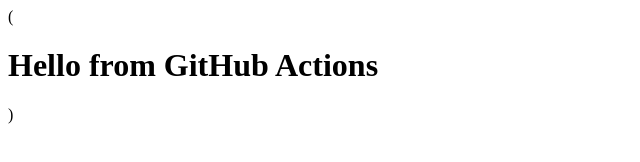
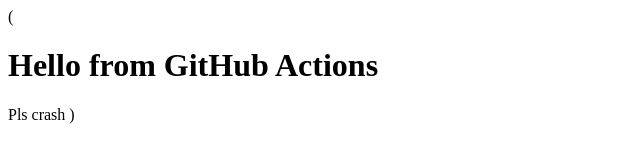
Before and after one commit to ChaseStephens3/Lab-2, a plain HTML site: page index.html in a window 1280 px wide. Shown: the full height of the page, 0-640 px from the left. Drawn offline with Linux system fonts and the light colour scheme.

Commit message:
First crash
crash 1

```diff
--- a/index.html
+++ b/index.html
@@ -3,4 +3,5 @@
 <html>
   <head><meta charset="utf-8"><title>My Page</title></head>
   <body><h1>Hello from GitHub Actions</h1></body>
+  <body>Pls crash</body>
 </html>)
```
Also changed, not shown: 1 other file.
